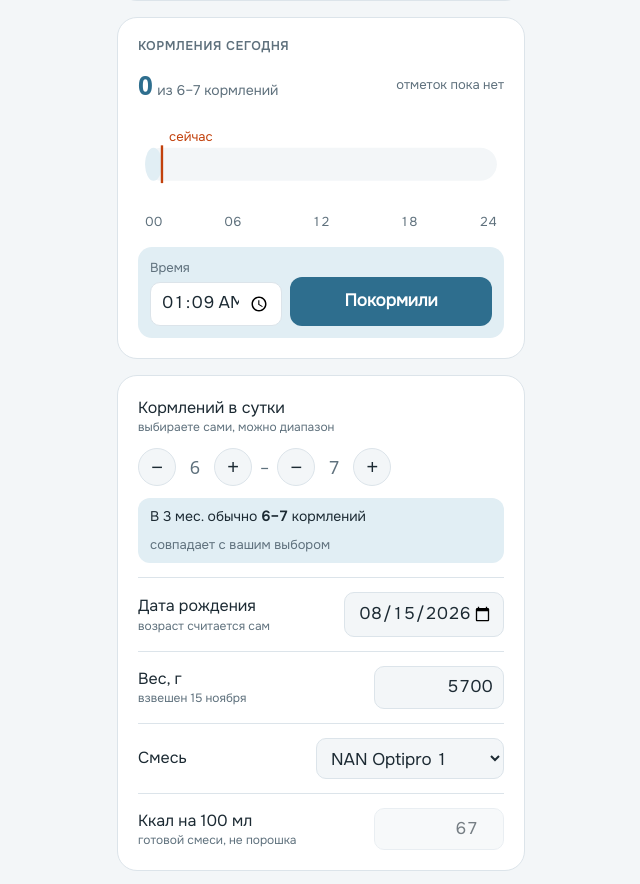
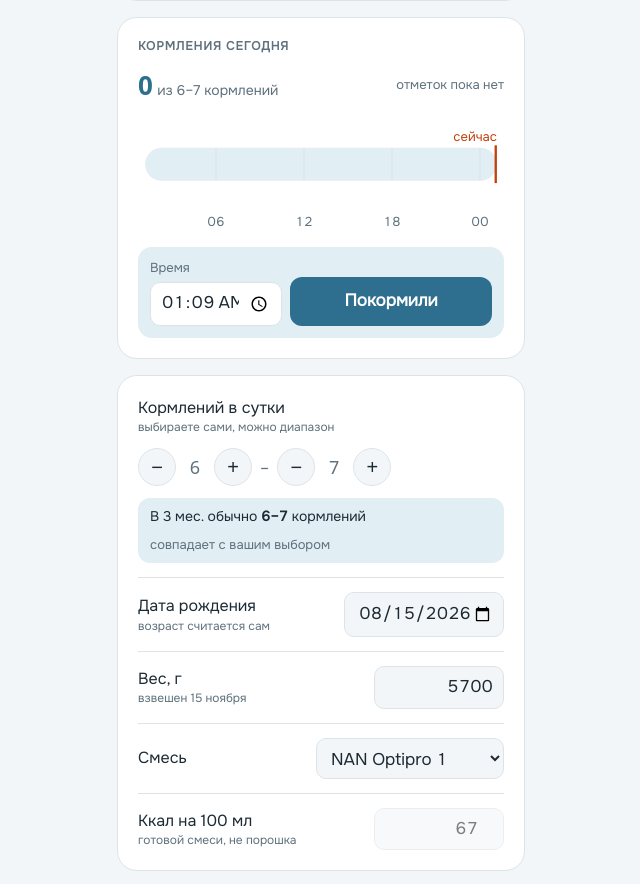
Before and after one commit to netcorexc0a8/be, a website built with Vite: page index.html in a window 1280 px wide. Shown: the part 803-1687 px from the top of the page, without its empty margins (319-959 px from the left). Built offline with nearby package versions, Linux system fonts and the light colour scheme; a web font is replaced by a local one.

Commit message:
Лента кормлений: последние 24 часа вместо суток с 00:00
Ночью лента с 00:00 была почти пустой, отметка налезала на «сейчас»,
подписи времени слипались. Теперь лента показывает последние 24 часа:
«сейчас» у правого края, вечер и ночь без разрыва в полночь, часы
00/06/12/18 — засечками. Подписи у краёв сдвигаются внутрь и не
налезают друг на друга. Счёт «N из плана» по-прежнему за календарные
сутки.

Co-Authored-By: Claude Opus 5.5 <noreply@anthropic.com>
Claude-Session: https://claude.ai/code/session_01Q1Ezn9aH96XXTbbTJz7Djw

```diff
--- a/index.html
+++ b/index.html
@@ -43,7 +43,7 @@
         <div><b id="feedCount">0</b> <span id="feedPlan"></span></div>
         <div class="feed-since" id="feedSince" aria-live="polite"></div>
       </div>
-      <svg class="feed-line" id="feedLine" viewBox="0 0 310 100" role="img" aria-label="Кормления сегодня на ленте суток"></svg>
+      <svg class="feed-line" id="feedLine" viewBox="0 0 310 100" role="img" aria-label="Кормления за последние 24 часа"></svg>
       <div class="feed-form">
         <div class="addw">
           <label class="feed-time"><span>Время</span><input type="time" id="feedTime"></label>
--- a/src/app/feeds.ts
+++ b/src/app/feeds.ts
@@ -218,3 +218,41 @@ export function weekRhythm(log: FeedEntry[], now: Date, days = 7): RhythmRow[] {
   }
   return rows;
 }
+
+export interface RecentTimeline {
+  /** Кормления за последние 24 часа по порядку: положение от 0 (24 ч назад) до 1 (сейчас) и время. */
+  points: { x: number; time: string }[];
+  /** Промежутки между соседними кормлениями: от, до (0…1) и подпись. */
+  gaps: { from: number; to: number; label: string }[];
+  /** Отметки часов 00, 06, 12, 18 на ленте. */
+  ticks: { x: number; label: string }[];
+}
+
+const DAY_MS = 24 * 60 * 60 * 1000;
+
+/** Лента «последние 24 часа»: сейчас у правого края, ночь не разрывается в полночь. */
+export function recentTimeline(log: FeedEntry[], now: Date): RecentTimeline {
+  const end = now.getTime();
+  const start = end - DAY_MS;
+  const pos = (t: number): number => (t - start) / DAY_MS;
+  const recent = log
+    .map((e) => ({ e, t: toDate(e.at).getTime() }))
+    .filter(({ t }) => t > start && t <= end);
+  const ticks: { x: number; label: string }[] = [];
+  for (let back = 0; back <= 1; back++) {
+    for (const h of [0, 6, 12, 18]) {
+      const t = new Date(now.getFullYear(), now.getMonth(), now.getDate() - back, h, 0).getTime();
+      if (t > start && t <= end) ticks.push({ x: pos(t), label: pad(h) });
+    }
+  }
+  ticks.sort((a, b) => a.x - b.x);
+  return {
+    points: recent.map(({ e, t }) => ({ x: pos(t), time: e.at.slice(11) })),
+    gaps: recent.slice(1).map(({ t }, i) => ({
+      from: pos(recent[i]!.t),
+      to: pos(t),
+      label: formatGapShort(minutesBetween(new Date(recent[i]!.t), new Date(t))),
+    })),
+    ticks,
+  };
+}
--- a/src/main.ts
+++ b/src/main.ts
@@ -29,7 +29,7 @@ import {
   saveState,
   type AppState,
 } from './app/state';
-import { addFeed, dayTimeline, editFeedAt, feedDay, feedHistory, isYesterday, moveFeed, removeFeed, resolveFeedAt, timeNow, weekRhythm, type DayTimeline, type RhythmRow } from './app/feeds';
+import { addFeed, dayTimeline, editFeedAt, feedDay, feedHistory, isYesterday, moveFeed, recentTimeline, removeFeed, resolveFeedAt, timeNow, weekRhythm, type RecentTimeline, type RhythmRow } from './app/feeds';
 import { buildView, CHART, formatDayMonth, formatInt, formatScoops, plural, scoopDiff, type WeightChart } from './app/view';
 
 const storage = (() => {
@@ -239,7 +239,7 @@ function renderFeeds(): void {
   el('feedHint').textContent = hint;
   el('feedHint').hidden = hint === '';
 
-  el('feedLine').innerHTML = timelineSvg(dayTimeline(state.feedLog, now));
+  el('feedLine').innerHTML = timelineSvg(recentTimeline(state.feedLog, now));
   const week = weekRhythm(state.feedLog, now);
   const hasWeek = week.some((r) => !r.today && r.xs.length > 0);
   el('feedWeekBox').hidden = !hasWeek;
@@ -280,44 +280,42 @@ function renderFeeds(): void {
 
 const fx = (x: number, left: number, width: number): string => (left + x * width).toFixed(1);
 
-/** Лента сегодняшних суток: точки кормлений, промежутки над ними, отметка «сейчас». */
-function timelineSvg(t: DayTimeline): string {
+/** Лента за последние 24 часа: точки кормлений, промежутки над ними, «сейчас» у правого края. */
+function timelineSvg(t: RecentTimeline): string {
   const L = 6;
   const W = 298;
+  const R = L + W;
   const y = 40;
-  const nowX = Number(fx(t.now, L, W));
-  // подпись промежутка, только если она помещается между точками
-  const nowX0 = Number(fx(t.now, L, W));
-  const nowLeftEdge = nowX0 + 6 + 46 <= L + W ? Infinity : nowX0 - 6 - 46;
+  const nowLabelLeft = R - 6 - 50;
+  // подпись промежутка, только если она помещается между точками и не налезает на «сейчас»
   const gaps = t.gaps
-    .filter((g) => (g.to - g.from) * W >= 40 && L + ((g.from + g.to) / 2) * W + 20 < nowLeftEdge)
-    .map((g) => `<text x="${fx((g.from + g.to) / 2, L, W)}" y="${y - 20}" text-anchor="middle">${g.label}</text>`)
+    .filter((g) => (g.to - g.from) * W >= 36 && L + ((g.from + g.to) / 2) * W + 18 < nowLabelLeft)
+    .map((g) => `<text class="gap" x="${fx((g.from + g.to) / 2, L, W)}" y="${y - 20}" text-anchor="middle">${g.label}</text>`)
     .join('');
-  // «сейчас» справа от отметки, а в конце суток — слева
-  const nowRight = nowX + 6 + 46 <= L + W;
-  const nowLabel = nowRight
-    ? `<text class="now" x="${nowX + 6}" y="${y - 20}">сейчас</text>`
-    : `<text class="now" x="${nowX - 6}" y="${y - 20}" text-anchor="end">сейчас</text>`;
-  // время под точкой, если не налезает на соседнее
-  let prevLabelX = -Infinity;
-  const times = t.points
-    .map((p) => {
-      const x = Number(fx(p.x, L, W));
-      if (x - prevLabelX < 34) return '';
-      prevLabelX = x;
-      return `<text class="t" x="${x}" y="${y + 30}" text-anchor="middle">${p.time}</text>`;
+  // время под точкой: у краёв подпись сдвигается внутрь; если налезает на соседнюю, не рисуется
+  const centerOf = (i: number): number => Math.min(Math.max(L + t.points[i]!.x * W, L + 16), R - 16);
+  const labelled: number[] = [];
+  for (let i = t.points.length - 1; i >= 0; i--) {
+    const last = labelled[labelled.length - 1];
+    if (last === undefined || centerOf(last) - centerOf(i) >= 36) labelled.push(i);
+  }
+  const times = labelled
+    .map((i) => `<text class="t" x="${centerOf(i).toFixed(1)}" y="${y + 30}" text-anchor="middle">${t.points[i]!.time}</text>`)
+    .join('');
+  const ticks = t.ticks
+    .map((k) => {
+      const x = L + k.x * W;
+      return `<line x1="${x.toFixed(1)}" x2="${x.toFixed(1)}" y1="${y - 14}" y2="${y + 14}" stroke="var(--line)"/>
+        <text x="${x.toFixed(1)}" y="${y + 52}" text-anchor="middle">${k.label}</text>`;
     })
     .join('');
-  return `<rect x="${L}" y="${y - 14}" width="${W}" height="28" rx="14" fill="var(--bg)"/>
-    <rect x="${L}" y="${y - 14}" width="${Math.max(nowX - L, 0)}" height="28" rx="14" fill="var(--accent-soft)"/>
+  return `<rect x="${L}" y="${y - 14}" width="${W}" height="28" rx="14" fill="var(--accent-soft)"/>
+    ${ticks}
     ${gaps}
+    <line x1="${R - 1}" x2="${R - 1}" y1="${y - 16}" y2="${y + 16}" stroke="var(--now)" stroke-width="2"/>
+    <text class="now" x="${R}" y="${y - 20}" text-anchor="end">сейчас</text>
     ${t.points.map((p) => `<circle cx="${fx(p.x, L, W)}" cy="${y}" r="8" fill="var(--accent)" stroke="var(--card)" stroke-width="2"/>`).join('')}
-    ${times}
-    <line x1="${nowX}" x2="${nowX}" y1="${y - 16}" y2="${y + 16}" stroke="var(--now)" stroke-width="2"/>
-    ${nowLabel}
-    ${[0, 6, 12, 18, 24]
-      .map((h) => `<text x="${fx(h / 24, L, W)}" y="${y + 52}" text-anchor="${h === 0 ? 'start' : h === 24 ? 'end' : 'middle'}">${String(h).padStart(2, '0')}</text>`)
-      .join('')}`;
+    ${times}`;
 }
 
 /** «13 нояб.» */
--- a/src/styles.css
+++ b/src/styles.css
@@ -176,7 +176,8 @@ select { width: auto; max-width: 100%; }
 .feed-line { aspect-ratio: 310 / 100; }
 .feed-week svg { aspect-ratio: 310 / 240; }
 .feed-line text, .feed-week text { font-size: 11px; fill: var(--muted); }
-.feed-line text.t { fill: var(--fg); font-weight: 600; }
+.feed-line text.t { fill: var(--fg); font-weight: 600; font-size: 10px; }
+.feed-line text.gap { font-size: 10px; }
 .feed-line text.now { fill: var(--now); }
 .feed-week text { font-size: 12px; }
 .feed-week text.today { fill: var(--fg); font-weight: 600; }
```
Also changed, not shown: src/app/feeds.test.ts (+26 -0 lines).
